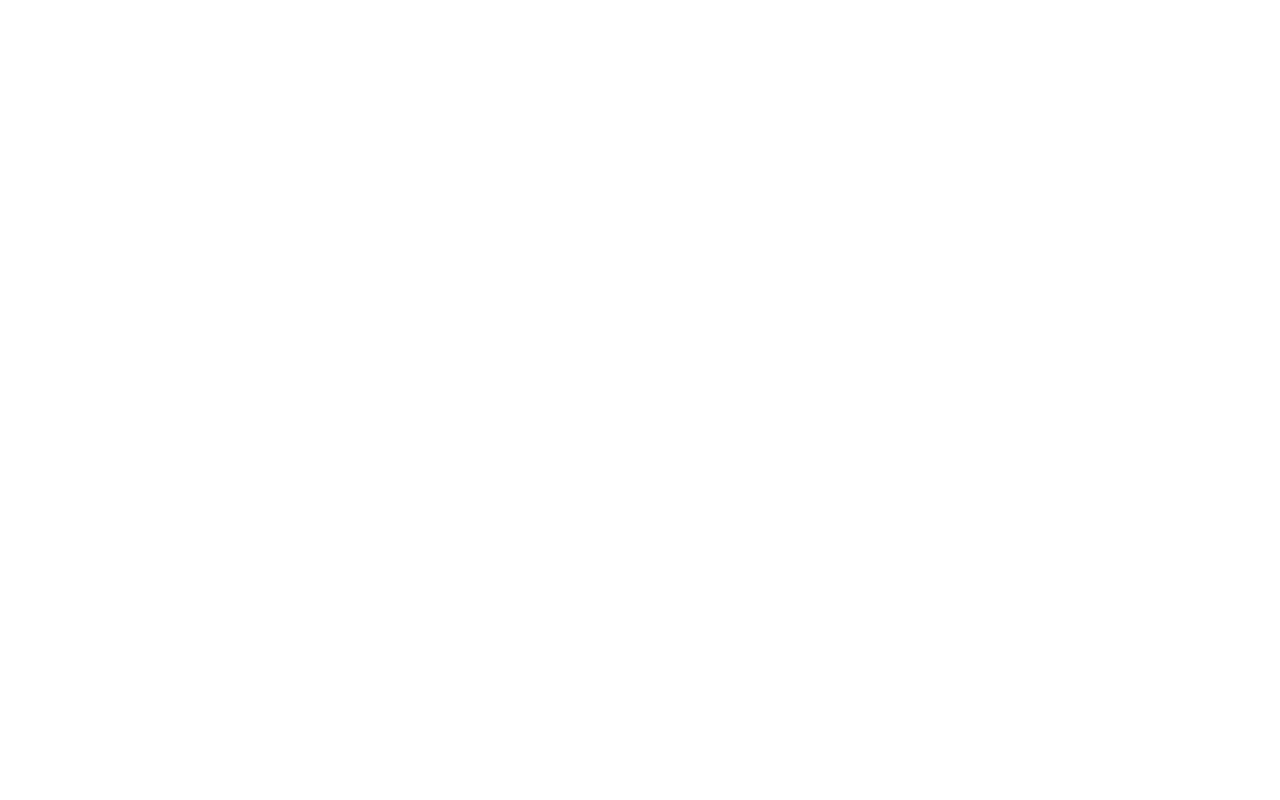
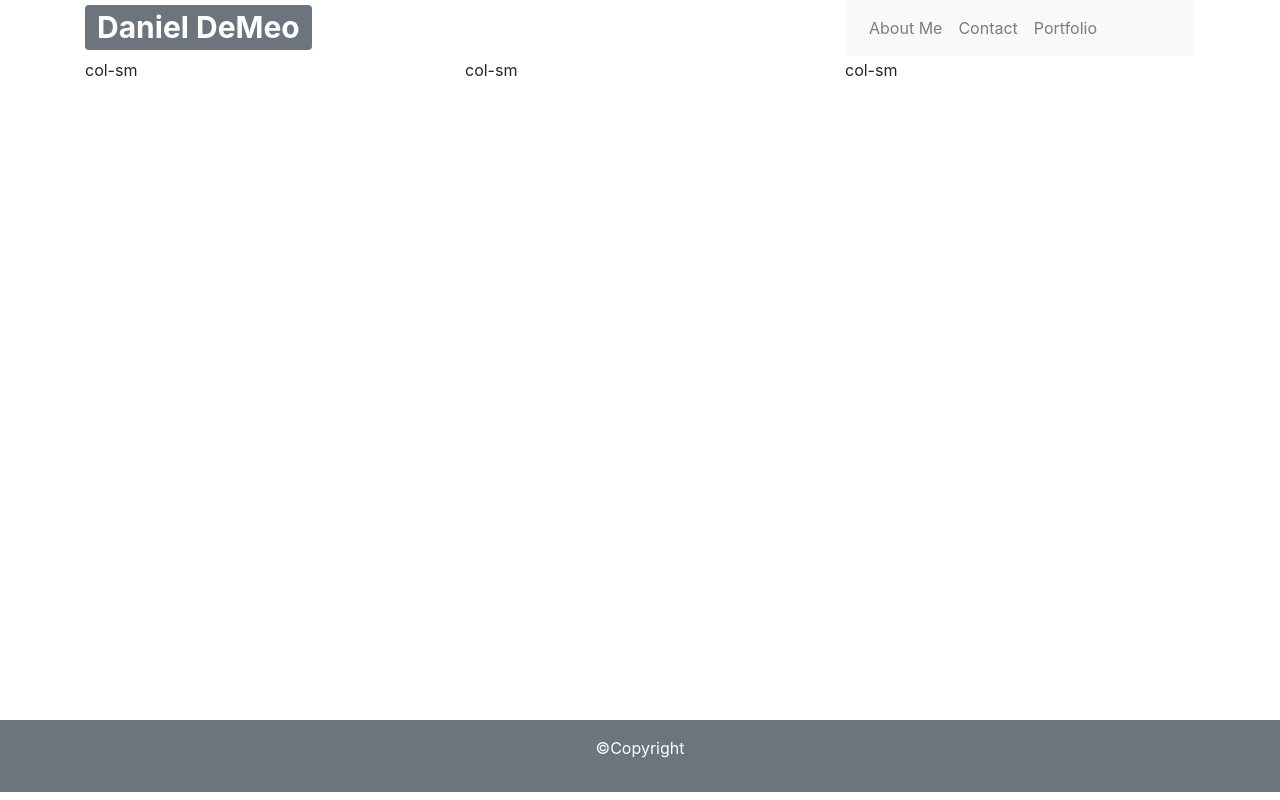
Before and after one commit to roganoth/day-Engine, a plain HTML site: page index.html in a window 1280 px wide. Drawn offline with nearby package versions, Linux system fonts and the light colour scheme.

Commit message:
added grid, navbar, fixed copyright to bottom of page

```diff
--- a/index.html
+++ b/index.html
@@ -9,6 +9,33 @@
     <link rel="stylesheet" href="https://stackpath.bootstrapcdn.com/bootstrap/4.3.1/css/bootstrap.min.css" integrity="sha384-ggOyR0iXCbMQv3Xipma34MD+dH/1fQ784/j6cY/iJTQUOhcWr7x9JvoRxT2MZw1T" crossorigin="anonymous">
 </head>
 <body>
+        <div class="container">
+                <div class="row">
+                  <div class="col-sm-8"><h1><span class="badge badge-secondary">Daniel DeMeo</span></h1></div>
+                  <div class="col-sm-4"><nav class="navbar navbar-expand-lg navbar-light bg-light">
+
+                          <ul class="navbar-nav">
+                            <li class="nav-item">
+                              <a class="nav-link" href="index.html">About Me<span class="sr-only">(current)</span></a>
+                            </li>
+                            <li class="nav-item">
+                              <a class="nav-link" href="contact.html">Contact</a>
+                            </li>
+                            <li class="nav-item">
+                              <a class="nav-link" href="portfolio.html">Portfolio</a>
+                            </li>
+
+                          </ul>
+
+                      </nav></div>
+                </div>
+                <div class="row">
+                  <div class="col-sm">col-sm</div>
+                  <div class="col-sm">col-sm</div>
+                  <div class="col-sm">col-sm</div>
+                </div>
+                <div class="p-3 mb-2 bg-secondary text-white fixed-bottom"><p class="text-center">&copy;Copyright</p></div>
+              </div>
 
 </body>
 </html>
```
